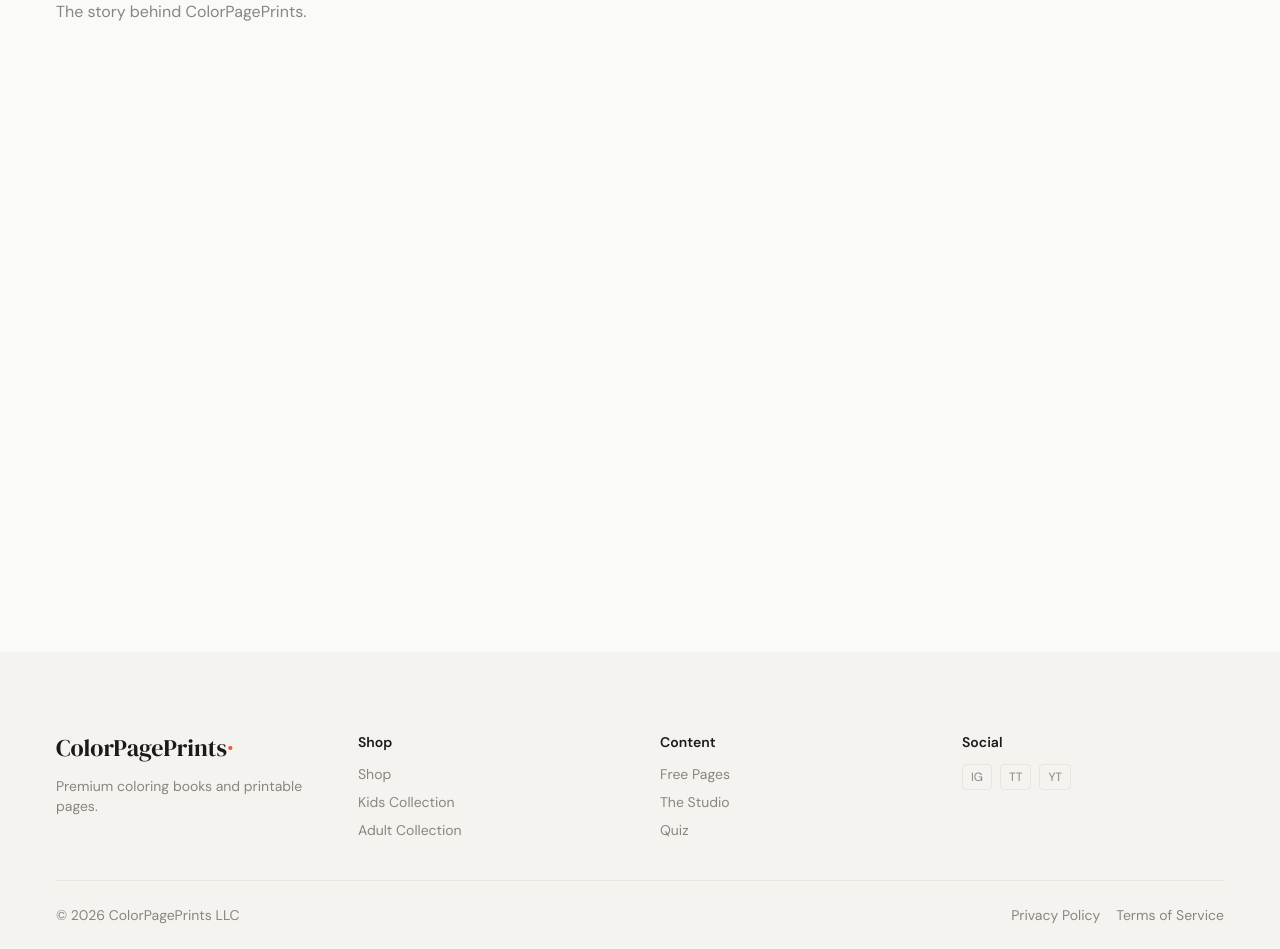
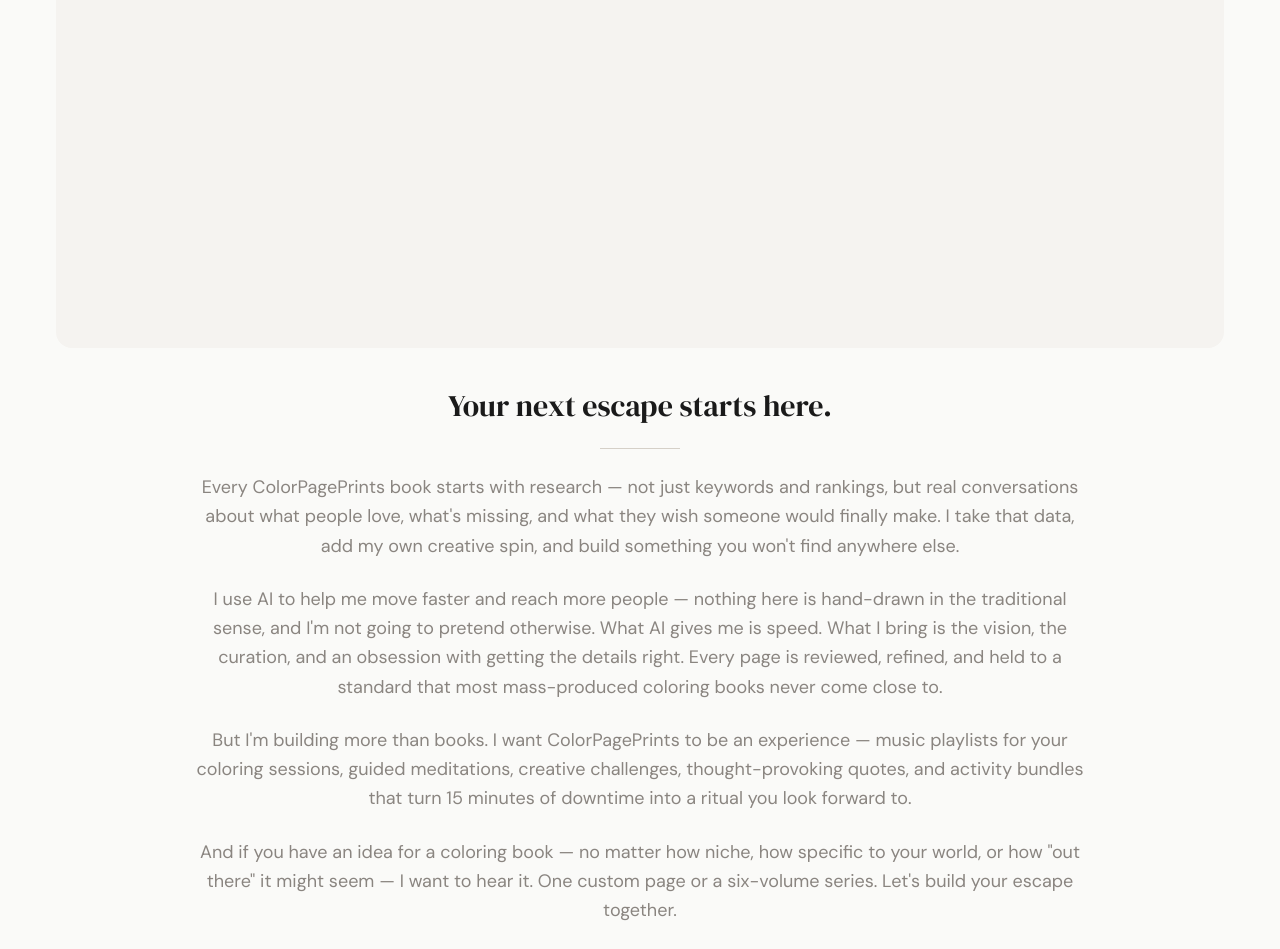
Before and after one commit to petdala/colorpageprints-v2, a Next.js app: page /about in a window 1280 px wide. Shown: the part 148-1097 px from the top of the page. Built offline with nearby package versions, Linux system fonts and the light colour scheme.

Commit message:
Task 13: build editorial About page with founder story

```diff
--- a/app/about/page.tsx
+++ b/app/about/page.tsx
@@ -1,8 +1,137 @@
+import type { Metadata } from "next";
+import Link from "next/link";
+import { EmailCapture } from "@/components/sections/EmailCapture";
+import { StarRating } from "@/components/ui/StarRating";
+import { Button } from "@/components/ui/button";
+import { getBooks } from "@/lib/data";
+
+export const metadata: Metadata = {
+  title: "About ColorPagePrints | Premium Coloring Books for Kids & Adults",
+  description:
+    "Meet the creator behind ColorPagePrints. Research-driven, AI-powered coloring books with custom options, immersive experiences, and designs for every age."
+};
+
+const communityQuotes = [
+  "I expected another generic coloring book and got something surprisingly thoughtful.",
+  "The page quality and concepts are miles ahead of what I usually find.",
+  "My kids ask for ColorPagePrints first, every single weekend."
+];
+
+const valuePillars = [
+  {
+    icon: "🔍",
+    heading: "Research-driven",
+    body: "Every book starts with real data — what people love, what's missing, and what no one else is making."
+  },
+  {
+    icon: "✨",
+    heading: "AI-powered, human-curated",
+    body: "AI gives us speed. We bring the vision, the taste, and the quality control."
+  },
+  {
+    icon: "🎧",
+    heading: "More than a book",
+    body: "Music, meditations, challenges, and rituals that turn coloring into an experience."
+  },
+  {
+    icon: "✏️",
+    heading: "Built for you",
+    body: "Have an idea? We'll make it — from a single custom page to a six-volume series."
+  }
+];
+
 export default function AboutPage() {
+  const books = [...getBooks()].sort((a, b) => a.priority - b.priority);
+
   return (
-    <section className="space-y-3">
-      <h1 className="font-heading text-4xl">About</h1>
-      <p className="text-text-muted">The story behind ColorPagePrints.</p>
-    </section>
+    <div className="space-y-20 pb-8">
+      <section className="space-y-10">
+        <div
+          role="img"
+          aria-label="Hands coloring in a botanical coloring book on a warm wooden desk"
+          className="min-h-[400px] w-full rounded-2xl bg-surface-alt"
+        />
+
+        <div className="mx-auto max-w-4xl space-y-6 text-left md:text-center">
+          <h1 className="font-heading text-3xl text-text">Your next escape starts here.</h1>
+          <div className="h-px w-20 border-t border-line-art md:mx-auto" />
+
+          <div className="space-y-6 text-lg leading-relaxed text-text-muted">
+            <p>
+              Every ColorPagePrints book starts with research — not just keywords and rankings, but real conversations
+              about what people love, what's missing, and what they wish someone would finally make. I take that data,
+              add my own creative spin, and build something you won't find anywhere else.
+            </p>
+            <p>
+              I use AI to help me move faster and reach more people — nothing here is hand-drawn in the traditional
+              sense, and I'm not going to pretend otherwise. What AI gives me is speed. What I bring is the vision,
+              the curation, and an obsession with getting the details right. Every page is reviewed, refined, and held
+              to a standard that most mass-produced coloring books never come close to.
+            </p>
+            <p>
+              But I'm building more than books. I want ColorPagePrints to be an experience — music playlists for your
+              coloring sessions, guided meditations, creative challenges, thought-provoking quotes, and activity
+              bundles that turn 15 minutes of downtime into a ritual you look forward to.
+            </p>
+            <p>
+              And if you have an idea for a coloring book — no matter how niche, how specific to your world, or how
+              "out there" it might seem — I want to hear it. One custom page or a six-volume series. Let's build your
+              escape together.
+            </p>
+          </div>
+
+          <p className="font-heading text-2xl italic text-cta">— Derek, ColorPagePrints</p>
+        </div>
+      </section>
+
+      <section className="rounded-2xl bg-surface-alt px-6 py-20">
+        <div className="grid gap-8 md:grid-cols-2 lg:grid-cols-4">
+          {valuePillars.map((pillar) => (
+            <article key={pillar.heading} className="space-y-3">
+              <p className="text-2xl">{pillar.icon}</p>
+              <h2 className="font-heading text-lg text-text">{pillar.heading}</h2>
+              <p className="text-sm text-text-muted">{pillar.body}</p>
+            </article>
+          ))}
+        </div>
+      </section>
+
+      <section className="space-y-8 rounded-2xl bg-surface-alt px-6 py-12">
+        <h2 className="text-center font-heading text-2xl text-text">7 series. 47 titles. Thousands of happy colorists.</h2>
+
+        <div className="flex gap-4 overflow-x-auto pb-2">
+          {books.map((book) => (
+            <Link key={book.sku} href={`/shop/${book.slug}`} className="relative h-48 w-32 shrink-0 overflow-hidden rounded-lg bg-card">
+              <img src={book.cover_image} alt={book.title} className="h-full w-full object-cover" />
+            </Link>
+          ))}
+        </div>
+
+        <div className="flex justify-center">
+          <Button href="/shop">Browse All Books →</Button>
+        </div>
+      </section>
+
+      <section className="space-y-6">
+        <h2 className="font-heading text-2xl text-text">What people are saying.</h2>
+        <div className="grid gap-5 md:grid-cols-3">
+          {communityQuotes.map((quote, index) => (
+            <article key={index} className="space-y-3 rounded-xl border border-border bg-card p-5 shadow-sm">
+              <p className="text-6xl leading-none text-border">“</p>
+              <p className="italic text-text-muted">{quote}</p>
+              <StarRating rating={5} count={47} />
+              <p className="text-xs text-text-light">— Amazon reviewer</p>
+            </article>
+          ))}
+        </div>
+      </section>
+
+      <EmailCapture
+        heading="Get free coloring pages + weekly tips from the studio."
+        subtext="Weekly ideas, printable freebies, and studio notes."
+        buttonText="Send My Pages →"
+        tag="about"
+      />
+    </div>
   );
 }
```
